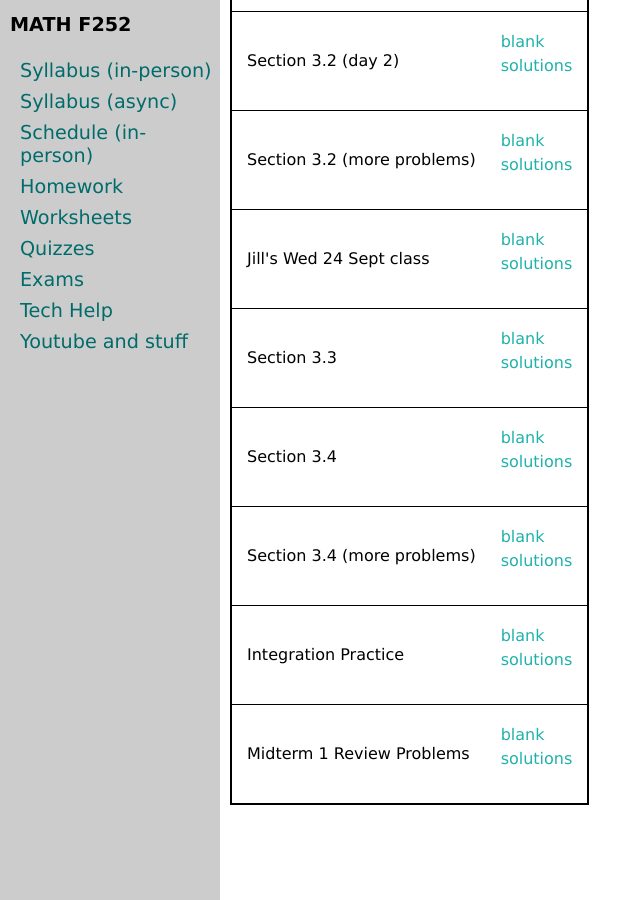
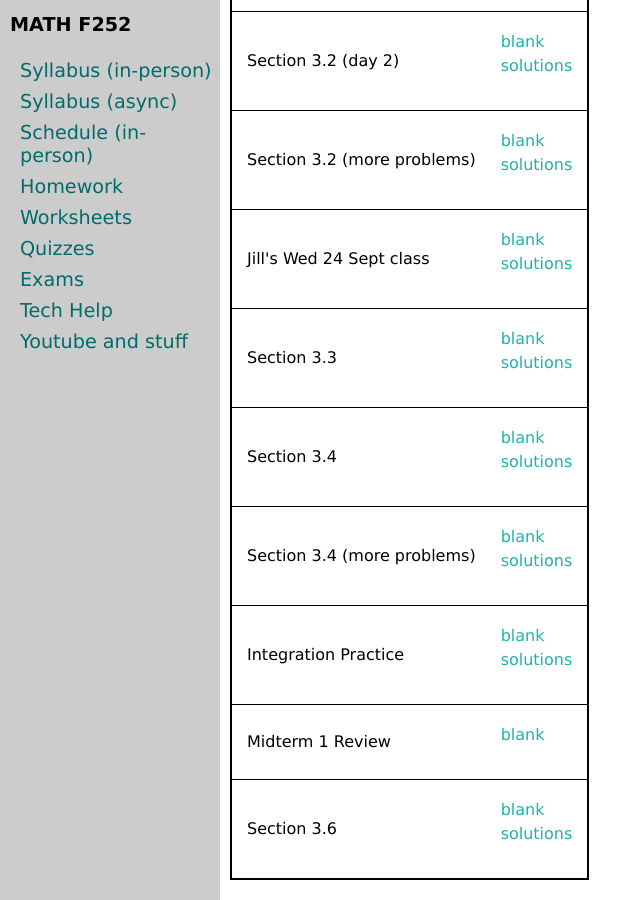
Before and after one commit to uaf-math/calc2, a Jekyll site: the page built from worksheetsF25.md, in a window 1280 px wide and 900 px high, scrolled down 1494 px. Shown: the whole window, without its empty margins (0-641 px from the left). Built offline with Jekyll 4.4.1, drawn with Linux system fonts in a browser that asks for light colours.

Commit message:
Update worksheetsF25.yml

```diff
--- a/_data/worksheetsF25.yml
+++ b/_data/worksheetsF25.yml
@@ -64,6 +64,8 @@ worksheets:
 - name: Integration Practice
   blank: M252-ch3-integration-practice.pdf
   solutions: M252-ch3-integration-practice-s.pdf
-- name: Midterm 1 Review Problems
-  blank: .pdf
-  solutions: .pdf
+- name: Midterm 1 Review
+  blank: M252-M1-review.pdf
+- name: Section 3.6
+  blank: M252-3-6.pdf
+  solutions: M252-3-6-s.pdf
```
